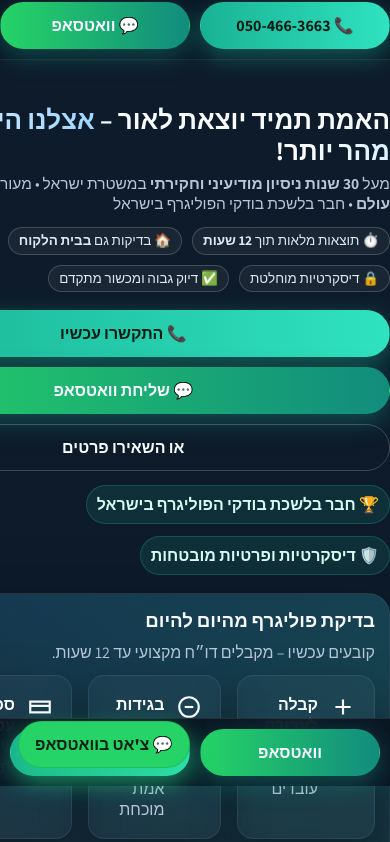
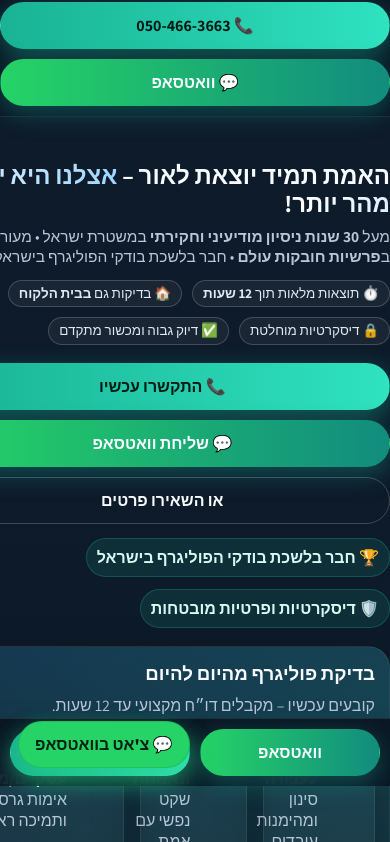
Before and after one commit to aylonbrandes/Engravedtruth, a plain HTML site: page index.html in a window 390 px wide. Shown: the part 58-900 px from the top of the page. Drawn offline with Linux system fonts and the light colour scheme.

Commit message:
Update styles.css

```diff
--- a/styles.css
+++ b/styles.css
@@ -9,32 +9,34 @@
 /* בסיס */
 *{box-sizing:border-box}
 html,body{
-  margin:0;padding:0;
+  margin:0;padding:0;overflow-x:hidden; /* נגד גלילה אופקית */
   background:linear-gradient(180deg,var(--bg),var(--bg-2));
   color:var(--txt);
   font-family:'Assistant',system-ui,Segoe UI,Arial,Helvetica,sans-serif;
   -webkit-text-size-adjust:100%;
 }
 a{color:inherit;text-decoration:none}
-img,iframe{max-width:100%;display:block}
+img,iframe,svg{max-width:100%;height:auto;display:block}
 .container{max-width:var(--container);margin:0 auto;padding:0 18px}
 
 /* Header */
 header{
   position:sticky;top:0;z-index:50;
   background:rgba(11,21,33,.7);backdrop-filter:blur(10px);
-  border-bottom:1px solid rgba(255,255,255,.08)
+  border-bottom:1px solid rgba(255,255,255,.08);
+  padding-top:max(0px, env(safe-area-inset-top)); /* safe area */
 }
-.nav{display:flex;align-items:center;justify-content:space-between;gap:16px;padding:12px 0}
+.nav{display:flex;align-items:center;justify-content:space-between;gap:16px;padding:12px 0;min-width:0}
 .brand{display:flex;align-items:center;gap:12px}
-/* לוגו כ־IMG (בלי רקע דקורטיבי) */
 .logo{width:44px;height:auto;border-radius:8px;box-shadow:none}
 .brand-title{font-weight:800;letter-spacing:.5px}
-.nav-cta{display:flex;gap:10px;align-items:center;flex-wrap:wrap}
+.nav-cta{display:flex;gap:10px;align-items:center;flex-wrap:wrap;min-width:0}
 .btn{
   display:inline-flex;align-items:center;justify-content:center;gap:8px;
   padding:12px 18px;border-radius:999px;border:1px solid transparent;
-  font-weight:700;cursor:pointer;transition:.25s transform,.25s opacity,.25s box-shadow
+  font-weight:700;cursor:pointer;transition:.25s transform,.25s opacity,.25s box-shadow;
+  min-width:0; /* כדי שלא יחרוג ברוחב קטן */
+  overflow-wrap:anywhere;
 }
 .btn:hover{transform:translateY(-1px)}
 .btn:active{transform:translateY(0)}
@@ -46,16 +48,13 @@ header{
 .hero{position:relative;overflow:hidden}
 .hero-wrap{
   display:grid;grid-template-columns:1.05fr .95fr;gap:28px;align-items:center;
-  padding:38px 0 22px
+  padding:38px 0 22px;min-width:0
 }
-.hero h1{font-size:clamp(26px,3.6vw,48px);margin:0 0 12px;line-height:1.15}
-.hero h1 .em{
-  background:linear-gradient(90deg,#ffffff,#9fd5ff);
-  -webkit-background-clip:text;background-clip:text;color:transparent
-}
-.hero p.lead{font-size:clamp(16px,1.8vw,20px);color:var(--muted);margin:0 0 14px}
-.badges{display:flex;flex-wrap:wrap;gap:10px;margin:8px 0 18px}
-.badge{padding:8px 12px;border:1px solid rgba(255,255,255,.18);border-radius:999px;color:#dce9f5;background:rgba(255,255,255,.05)}
+.hero h1{font-size:clamp(26px,3.6vw,48px);margin:0 0 12px;line-height:1.15;overflow-wrap:anywhere}
+.hero h1 .em{background:linear-gradient(90deg,#ffffff,#9fd5ff);-webkit-background-clip:text;background-clip:text;color:transparent}
+.hero p.lead{font-size:clamp(16px,1.8vw,20px);color:var(--muted);margin:0 0 14px;overflow-wrap:anywhere}
+.badges{display:flex;flex-wrap:wrap;gap:10px;margin:8px 0 18px;min-width:0}
+.badge{padding:8px 12px;border:1px solid rgba(255,255,255,.18);border-radius:999px;color:#dce9f5;background:rgba(255,255,255,.05);white-space:normal}
 .hero-card{
   background:
     radial-gradient(1200px 500px at 20% -30%, rgba(25,163,255,.18), transparent),
@@ -64,34 +63,28 @@ header{
   border:1px solid rgba(255,255,255,.08);border-radius:var(--radius-2xl);
   padding:22px;box-shadow:var(--shadow)
 }
-.hero-cta{display:flex;flex-wrap:wrap;gap:10px;margin-top:14px}
-.trust-row{
-  display:flex;gap:12px;flex-wrap:wrap;margin-top:14px;
-  font-weight:600;color:#d7f9f2
-}
-.trust-row span{
-  display:inline-flex;align-items:center;gap:8px;padding:8px 10px;border-radius:999px;
-  background:rgba(25,179,148,.14);border:1px solid rgba(25,179,148,.28)
-}
+.hero-cta{display:flex;flex-wrap:wrap;gap:10px;margin-top:14px;min-width:0}
+.trust-row{display:flex;gap:12px;flex-wrap:wrap;margin-top:14px;font-weight:600;color:#d7f9f2;min-width:0}
+.trust-row span{display:inline-flex;align-items:center;gap:8px;padding:8px 10px;border-radius:999px;background:rgba(25,179,148,.14);border:1px solid rgba(25,179,148,.28)}
 
 /* Sections */
 section{padding:40px 0}
 h2{font-size:clamp(22px,2.6vw,32px);margin:0 0 18px}
-.grid-3{display:grid;grid-template-columns:repeat(3,1fr);gap:16px}
-.grid-4{display:grid;grid-template-columns:repeat(4,1fr);gap:16px}
+.grid-3{display:grid;grid-template-columns:repeat(3,1fr);gap:16px;min-width:0}
+.grid-4{display:grid;grid-template-columns:repeat(4,1fr);gap:16px;min-width:0}
 .card{background:rgba(255,255,255,.03);border:1px solid rgba(255,255,255,.08);border-radius:var(--radius-xl);padding:18px;box-shadow:var(--shadow)}
 .card h3{margin:0 0 8px}
 .muted{color:var(--muted)}
 
 /* Icons */
 .icon{width:26px;height:26px;flex:0 0 26px}
-.row{display:flex;gap:12px;align-items:flex-start}
+.row{display:flex;gap:12px;align-items:flex-start;min-width:0}
 
 /* CTA band */
 .cta-band{
   background:linear-gradient(90deg, rgba(25,179,148,.15), rgba(25,163,255,.12));
   border:1px solid rgba(255,255,255,.08);border-radius:var(--radius-2xl);
-  padding:18px;display:flex;flex-wrap:wrap;align-items:center;justify-content:space-between;gap:12px
+  padding:18px;display:flex;flex-wrap:wrap;align-items:center;justify-content:space-between;gap:12px;min-width:0
 }
 
 /* Map */
@@ -111,7 +104,8 @@ h2{font-size:clamp(22px,2.6vw,32px);margin:0 0 18px}
 /* Sticky mobile call bar */
 .callbar{
   position:fixed;bottom:0;right:0;left:0;background:rgba(11,21,33,.9);
-  backdrop-filter:blur(8px);display:none;gap:10px;padding:10px;border-top:1px solid rgba(255,255,255,.1);z-index:55
+  backdrop-filter:blur(8px);display:none;gap:10px;padding:10px;border-top:1px solid rgba(255,255,255,.1);z-index:55;
+  padding-bottom:max(10px, env(safe-area-inset-bottom)); /* safe area */
 }
 .callbar .btn{flex:1}
 
@@ -135,14 +129,14 @@ footer{border-top:1px solid rgba(255,255,255,.08);padding:28px 0;color:var(--mut
   header{position:static}
   .nav{padding:10px 0;flex-wrap:wrap;gap:8px}
   .brand-title{font-size:16px}
-  .logo{width:42px;height:auto;border-radius:8px;box-shadow:none}
+  .logo{width:42px}
   .nav-cta{width:100%}
-  .nav-cta .btn{flex:1;min-width:calc(50% - 6px);min-height:46px}
-  .nav-cta .btn-outline{display:none} /* משאיר רק טלפון/וואטסאפ בחלק העליון */
+  .nav-cta .btn{flex:1 1 100%;min-width:0;width:100%;min-height:46px}
+  .nav-cta .btn-outline{display:none}
 
   /* Hero */
   .hero-wrap{padding:18px 0 10px}
-  .hero h1{font-size:26px;line-height:1.18;margin-bottom:8px}
+  .hero h1{font-size:24px;line-height:1.18;margin-bottom:8px}
   .hero p.lead{font-size:15.5px}
   .hero-card{padding:14px}
   .badges .badge{padding:6px 10px;font-size:13.5px;line-height:1}
@@ -150,8 +144,8 @@ footer{border-top:1px solid rgba(255,255,255,.08);padding:28px 0;color:var(--mut
   /* גרידים לעמודה אחת */
   .grid-3,.grid-4{grid-template-columns:1fr}
 
-  /* טפסים – גדולים לאצבע */
-  input,select,textarea,button{font-size:16px} /* מונע זום באייפון */
+  /* טפסים – אצבע/אייפון */
+  input,select,textarea,button{font-size:16px}
   input,select,textarea{
     padding:12px;border-radius:10px;border:1px solid rgba(255,255,255,.18);
     background:rgba(255,255,255,.04);color:var(--txt)
@@ -159,10 +153,10 @@ footer{border-top:1px solid rgba(255,255,255,.08);padding:28px 0;color:var(--mut
   label{display:block;margin:8px 0}
 
   /* כפתורים – רוחב מלא */
-  .hero-cta .btn, .cta-band .btn, .callbar .btn{min-width:unset;width:100%}
+  .hero-cta .btn, .cta-band .btn, .callbar .btn{min-width:0;width:100%}
 
   /* מפה נמוכה יותר */
-  .map{height:260px;border-radius:14px}
+  .map{height:240px;border-radius:14px}
 
   /* פס פעולה תחתון */
   .callbar{display:flex}
@@ -174,6 +168,12 @@ footer{border-top:1px solid rgba(255,255,255,.08);padding:28px 0;color:var(--mut
 
 /* אולטרה-קטן */
 @media (max-width:380px){
-  .hero h1{font-size:24px}
+  .hero h1{font-size:22px}
   .nav-cta .btn{padding:10px 12px}
 }
+
+/* safe areas צדדיים */
+body{
+  padding-left:max(0px, env(safe-area-inset-left));
+  padding-right:max(0px, env(safe-area-inset-right));
+}
```
